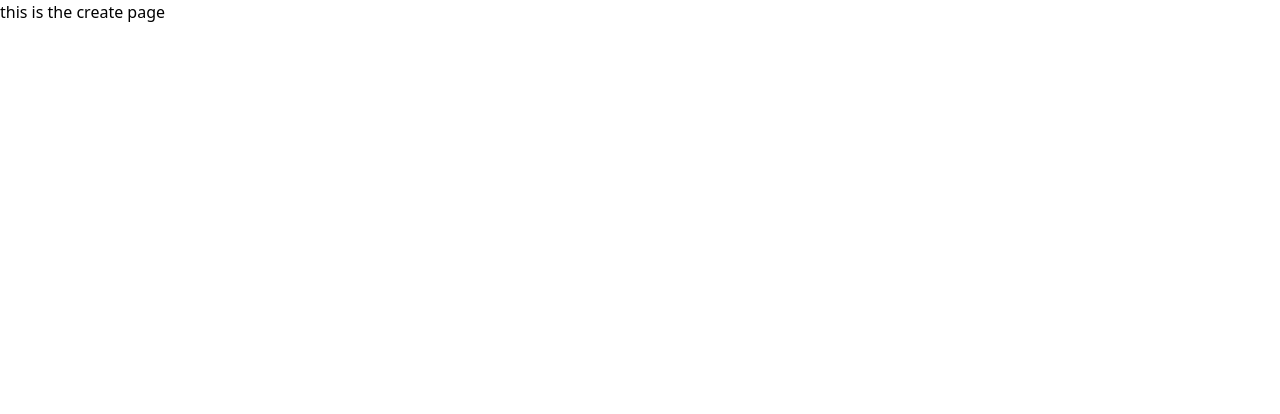
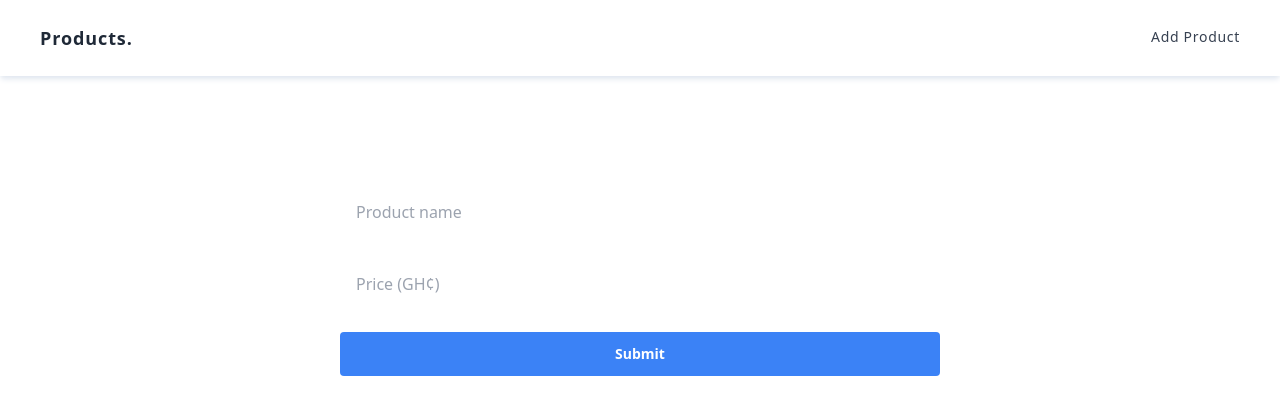
Before and after one commit to perezcato/mpharma, a React (Create React App) app: page /create in a window 1280 px wide. Shown: the top 414 px of the page. Built offline with nearby package versions, Linux system fonts and the light colour scheme; no server answers.

Commit message:
Added product create

```diff
--- a/package.json
+++ b/package.json
@@ -12,6 +12,8 @@
     "@types/react": "^17.0.39",
     "@types/react-dom": "^17.0.13",
     "@types/redux-persist": "^4.3.1",
+    "@types/yup": "^0.29.13",
+    "formik": "^2.2.9",
     "react": "^17.0.2",
     "react-dom": "^17.0.2",
     "react-redux": "^7.2.6",
@@ -20,7 +22,8 @@
     "redux": "^4.1.2",
     "redux-persist": "^6.0.0",
     "typescript": "^4.6.2",
-    "web-vitals": "^2.1.4"
+    "web-vitals": "^2.1.4",
+    "yup": "^0.32.11"
   },
   "scripts": {
     "start": "react-scripts start",
--- /dev/null
+++ b/src/components/hooks/index.tsx
@@ -0,0 +1,5 @@
+import {TypedUseSelectorHook, useDispatch, useSelector} from "react-redux";
+import {AppDispatch, RootState} from "../../redux/store";
+
+export const useAppDispatch = () => useDispatch<AppDispatch>()
+export const useAppSelector: TypedUseSelectorHook<RootState> = useSelector
--- a/src/components/layout/layout.tsx
+++ b/src/components/layout/layout.tsx
@@ -10,10 +10,16 @@ const Layout = ({children}: Props) => {
   return (
     <div className="wrapper">
       <header className="header">
-        <div className="max-w-[1200px] mx-auto">
+        <div className="max-w-[1200px] mx-auto flex justify-between">
           <Link className="site_identity" to={'/'}>
             Products.
           </Link>
+
+          <nav>
+            <Link className="text-sm font-medium text-gray-700 hover:text-blue-700 tracking-wider hover:underline" to={'/create'}>
+              Add Product
+            </Link>
+          </nav>
         </div>
       </header>
       <main className="body">
--- a/src/page/create.tsx
+++ b/src/page/create.tsx
@@ -1,10 +1,82 @@
 import React from 'react';
+import Layout from "../components/layout/layout";
+import {Formik, FormikHelpers} from 'formik'
+import {Product} from "../types/product.type";
+import {addProduct} from "../redux/reducers";
+import {useAppDispatch} from "../components/hooks";
 
 const Create = () => {
+
+  const dispatch = useAppDispatch()
+
   return (
-    <div>
-      this is the create page
-    </div>
+    <Layout>
+      <div className="w-1/2 mx-auto">
+        <Formik
+          initialValues={{
+            name: '',
+            price: ''
+          }}
+          onSubmit={(values, formik) => {
+            const id = Date.now();
+            const product: Product = {
+              id,
+              name: values.name,
+              prices: [
+                {
+                  id,
+                  price: values.price,
+                  date: (new Date()).toISOString()
+                }
+              ]
+            }
+
+            dispatch(addProduct(product))
+            formik.resetForm()
+
+            alert('Product added')
+
+
+          }}>
+          {
+            (formik) => (
+              <form onSubmit={formik.handleSubmit} className="space-y-6 mt-20">
+                <div className="w-full">
+                  <input
+                    value={formik.values.name}
+                    name="name"
+                    required
+                    placeholder="Product name"
+                    type="text"
+                    onChange={formik.handleChange}
+                    className="w-full py-3 px-4 outline-none rounded"
+                  />
+
+                </div>
+                <div className="w-full">
+                  <input
+                    value={formik.values.price}
+                    name={'price'}
+                    required
+                    onChange={formik.handleChange}
+                    placeholder="Price (GH¢)"
+                    type="number"
+                    className="w-full py-3 px-4 outline-none rounded"
+                  />
+                </div>
+
+                <button
+                  type={'submit'}
+                  className="w-full bg-blue-500 text-white text-sm font-semibold py-3 rounded">
+                  Submit
+                </button>
+              </form>
+            )
+          }
+        </Formik>
+
+      </div>
+    </Layout>
   );
 };
 
--- a/src/redux/reducers.ts
+++ b/src/redux/reducers.ts
@@ -1,4 +1,4 @@
-import {createAsyncThunk , createSlice} from "@reduxjs/toolkit";
+import {createAsyncThunk, createSlice, PayloadAction} from "@reduxjs/toolkit";
 import {Product} from "../types/product.type";
 
 export interface ProductState {
@@ -19,7 +19,11 @@ export const fetchProducts = createAsyncThunk('products/fetchProducts', async ()
 export const productSlice = createSlice({
   name: 'product',
   initialState,
-  reducers: {},
+  reducers: {
+    addProduct: (state, action: PayloadAction<Product>) => {
+      state.products.push(action.payload)
+    }
+  },
   extraReducers: (builder) => {
     builder.addCase(fetchProducts.fulfilled, (state, action) => {
       state.products = action.payload.products;
@@ -28,6 +32,6 @@ export const productSlice = createSlice({
   }
 })
 
-
+export const {addProduct} = productSlice.actions;
 
 export default productSlice.reducer
--- a/src/styles/index.css
+++ b/src/styles/index.css
@@ -12,7 +12,7 @@
     }
 
     .header {
-        @apply bg-white py-6 shadow-md shadow-slate-200;
+        @apply bg-white py-6 shadow-md shadow-slate-200 ;
     }
 
     .site_identity{
```
Also changed, not shown: 1 other file (tests, documents, lock files or other folders).
